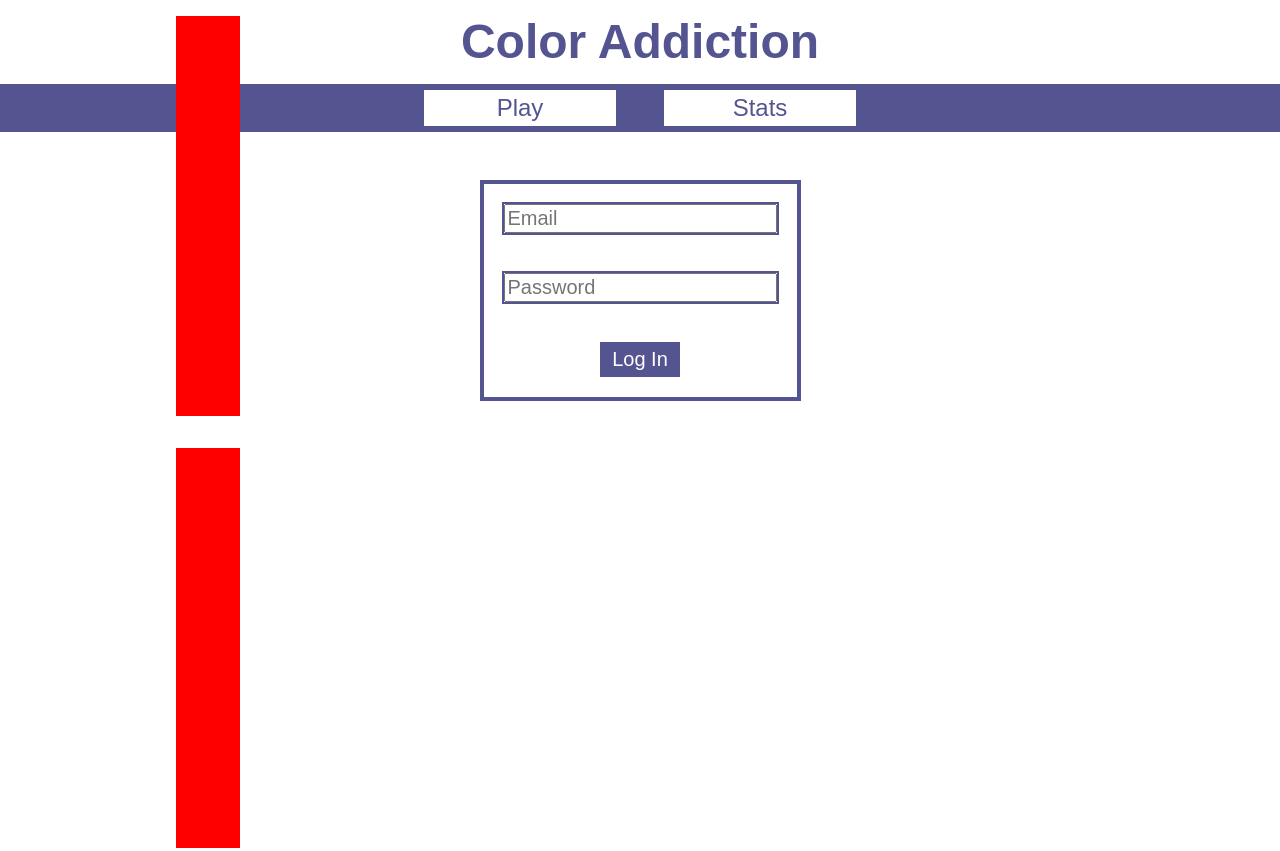
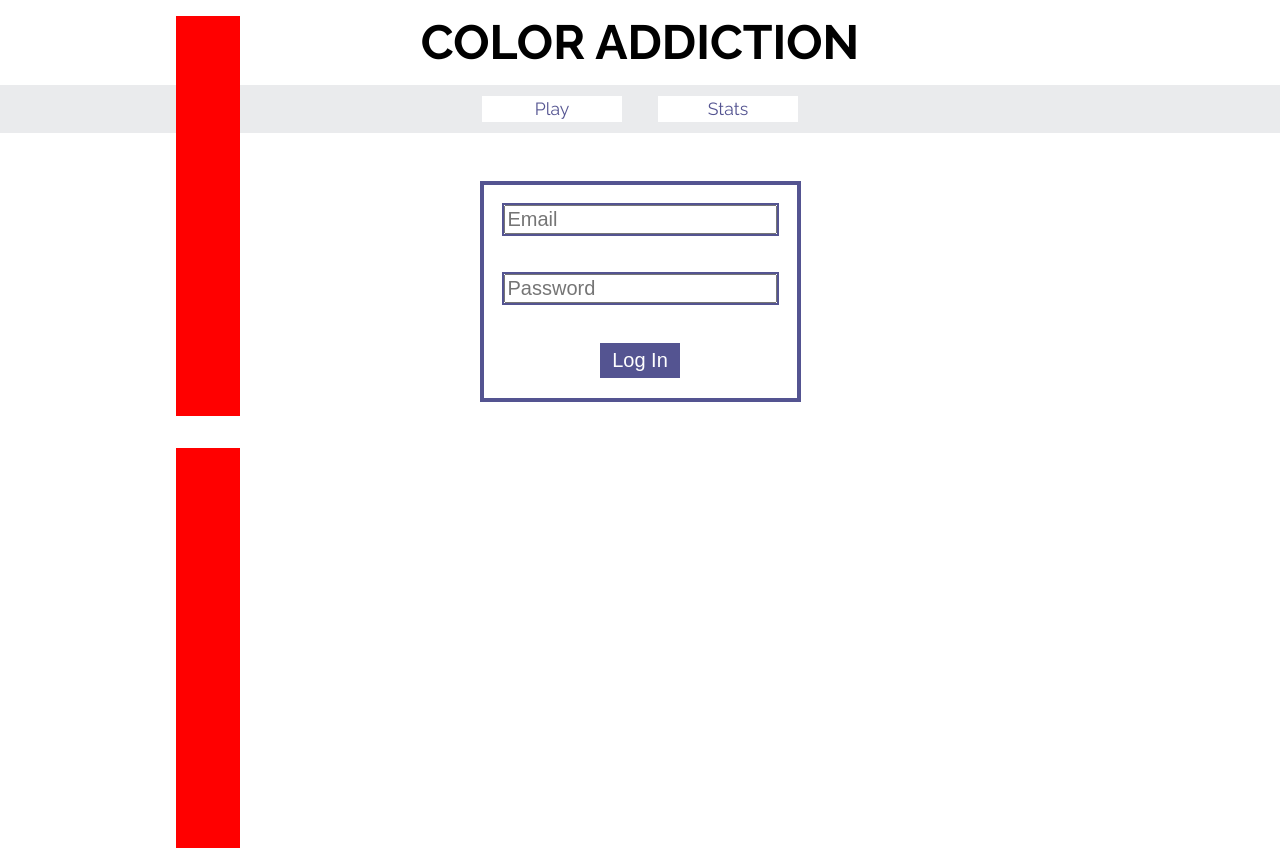
Before and after one commit to sarathrasher/hue-addiction, a website: page public/index.html in a window 1280 px wide. Shown: the top 851 px of the page. Drawn offline with Linux system fonts and the light colour scheme.

Commit message:
Added hover feature on title so it changes color when you pass over it. Changed header to gray

```diff
--- a/public/css/main.css
+++ b/public/css/main.css
@@ -7,7 +7,7 @@ body {
   margin: 0;
   padding: 0;
   box-sizing: border-box;
-  font-family: Arial, Helvetica, sans-serif;
+  font-family: Raleway, Helvetica, sans-serif;
   font-size: 16px;
 }
 
@@ -16,22 +16,50 @@ body {
   --dark: #333;
   --light: #fff;
   --dk-blue: rgb(84, 84, 145);
+  --dark-gray: #d6d6d6;
+  --medium-gray: #eaebed;
+  --light-gray: #f7f8f9;
+  --red: #FF4136;
+  --yellow: #FFDC00;
+  --green: #2ECC40;
+  --blue: #0074D9;
+  --purple: #B10DC9;
 }
 
 .title {
-  color: var(--dk-blue);
+  color: black;
   text-align: center;
   font-size: 3em;
-  text-transform: capitalize;
+  text-transform: uppercase;
   margin: 0;
   padding: 0.3em;
+}
+
+.red-letter:hover {
+  color: var(--red);
+}
+
+.yellow-letter:hover {
+  color: var(--yellow);
+}
+
+.green-letter:hover {
+  color: var(--green);
+}
+
+.blue-letter:hover {
+  color: var(--blue);
+}
+
+.purple-letter:hover {
+  color: var(--purple);
 }
 
 .nav {
   margin: 0;
   width: 100%;
   height: 3rem;
-  background: rgb(84, 84, 145);
+  background: var(--medium-gray);
 }
 
 .nav-list {
@@ -47,7 +75,7 @@ body {
 
 .nav-item {
   cursor: pointer;
-  font-size: 1.5rem;
+  font-size: 1.1em;
   color: rgb(84, 84, 145);
   box-shadow: var(--shadow);
   width: 8em;
--- a/public/index.html
+++ b/public/index.html
@@ -5,6 +5,7 @@
   <meta charset="UTF-8">
   <meta name="viewport" content="width=device-width, initial-scale=1.0">
   <meta http-equiv="X-UA-Compatible" content="ie=edge">
+  <link href="https://fonts.googleapis.com/css?family=Raleway:400,700" rel="stylesheet">
   <link rel="stylesheet" href="./css/main.css">
   <link rel="stylesheet" href="./css/login.css">
   <link rel="stylesheet" href="./css/game.css">
@@ -13,7 +14,7 @@
 
 <body>
   <header class="header">
-    <h1 class="title">Color Addiction</h1>
+    <h1 class="title"><span class="red-letter">C</span><span class="yellow-letter">o</span><span class="green-letter">l</span><span class="blue-letter">o</span><span class="purple-letter">r</span> <span class="red-letter">A</span><span class="yellow-letter">d</span><span class="green-letter">d</span><span class="blue-letter">i</span><span class="purple-letter">c</span><span class="red-letter">t</span><span class="yellow-letter">i</span><span class="green-letter">o</span><span class="blue-letter">n</span> </h1>
     <nav class="nav">
       <ul class="nav-list">
         <li class="nav-item"><a class="nav-link-play nav-link">Play</a></li>
```
